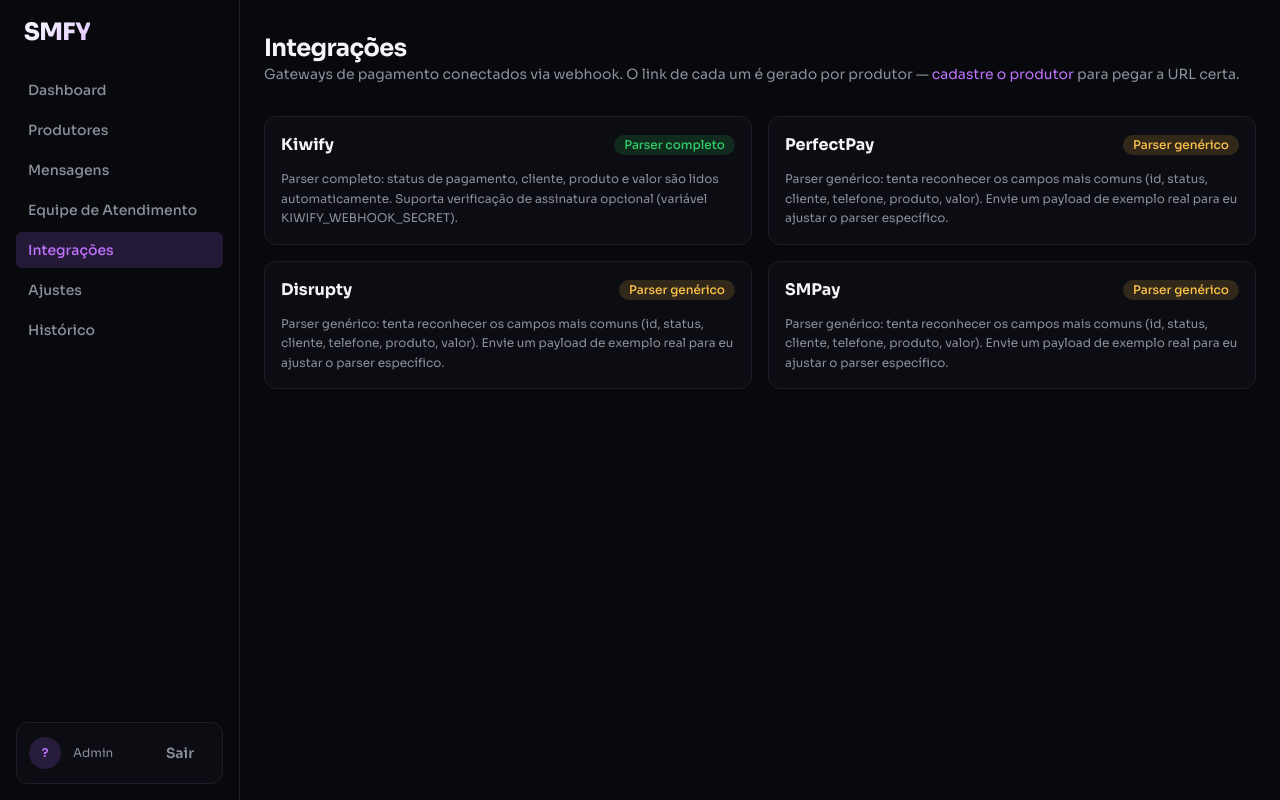
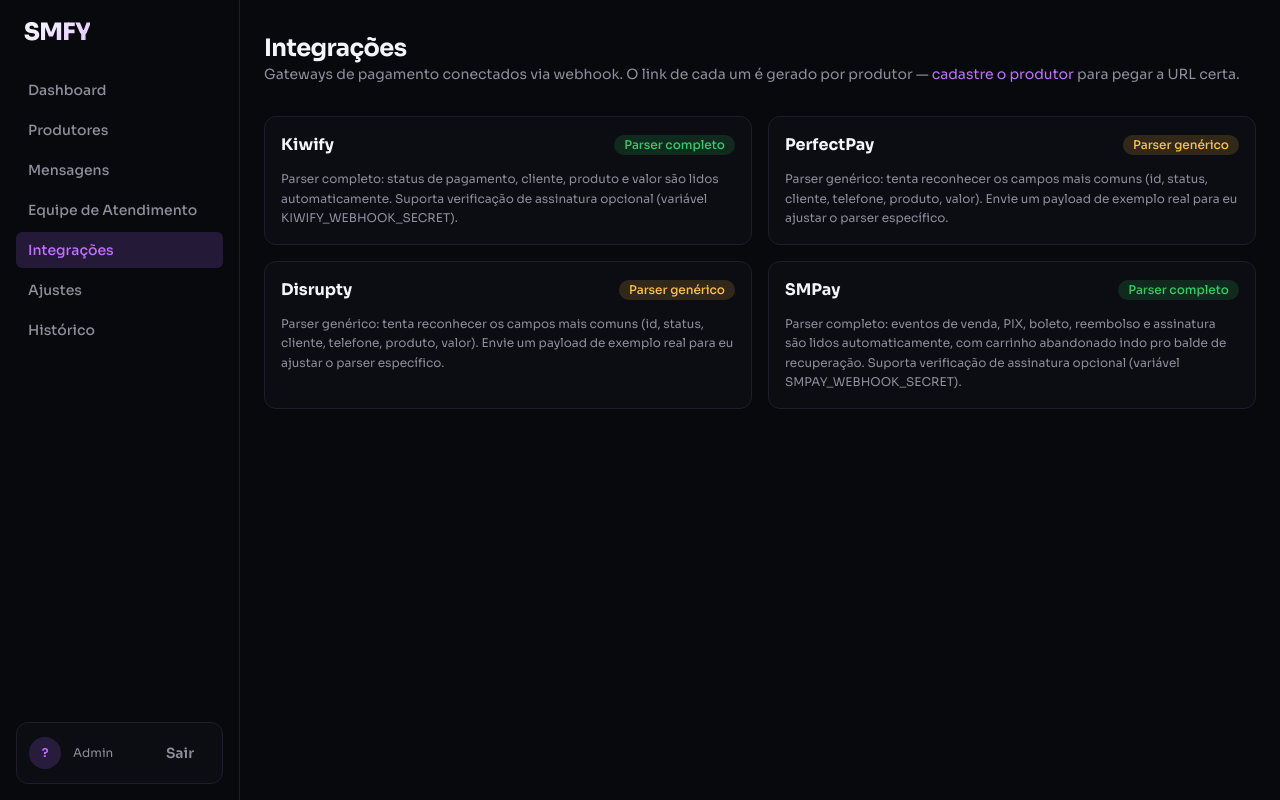
Before and after one commit to carolcamilooo-sm/smfy, a Next.js app: page /dashboard/integracoes in a window 1280 px wide. Built offline with nearby package versions, Linux system fonts and the light colour scheme; no server answers.

Commit message:
Corrige o badge de Integrações da SMPay pra Parser completo
Esqueci de atualizar essa página estática quando criei o smpay.ts —
ela ainda dizia genérico mesmo com o adaptador dedicado no ar.

```diff
--- a/src/app/dashboard/integracoes/page.tsx
+++ b/src/app/dashboard/integracoes/page.tsx
@@ -23,9 +23,9 @@
   },
   {
     name: "SMPay",
-    status: "generic" as const,
+    status: "complete" as const,
     description:
-      "Parser genérico: tenta reconhecer os campos mais comuns (id, status, cliente, telefone, produto, valor). Envie um payload de exemplo real para eu ajustar o parser específico.",
+      "Parser completo: eventos de venda, PIX, boleto, reembolso e assinatura são lidos automaticamente, com carrinho abandonado indo pro balde de recuperação. Suporta verificação de assinatura opcional (variável SMPAY_WEBHOOK_SECRET).",
   },
 ];
 
```
